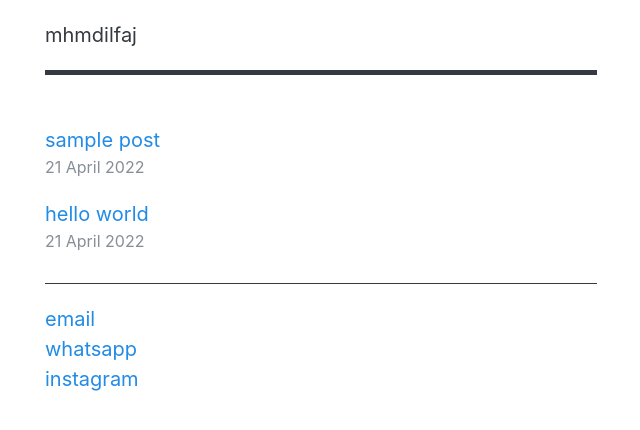
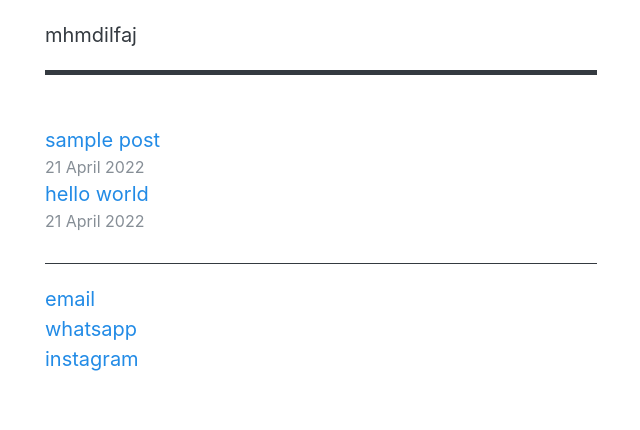
Before and after one commit to mhmdilfaj/mhmdilfaj.github.io, a Jekyll site: the page built from index.html, in a window 1280 px wide. Shown: the top 430 px of the page, without its empty margins (319-959 px from the left). Built offline with Jekyll 4.4.1, drawn with Linux system fonts in a browser that asks for light colours.

Commit message:
Update index.html

```diff
--- a/index.html
+++ b/index.html
@@ -5,7 +5,7 @@ title: homepage
 
 <div class="container">
   {% for post in site.posts %}
-  <article class="mb-1">
+  <article>
     <a href="{{ post.url }}" alt="" class="text-decoration-none">{{ post.title }}</a>
     <time datetime="{{ post.date | date_to_xmlschema }}"><small class="d-block text-secondary">{{ post.date | date_to_long_string }}</small></time>
   </article>
```
